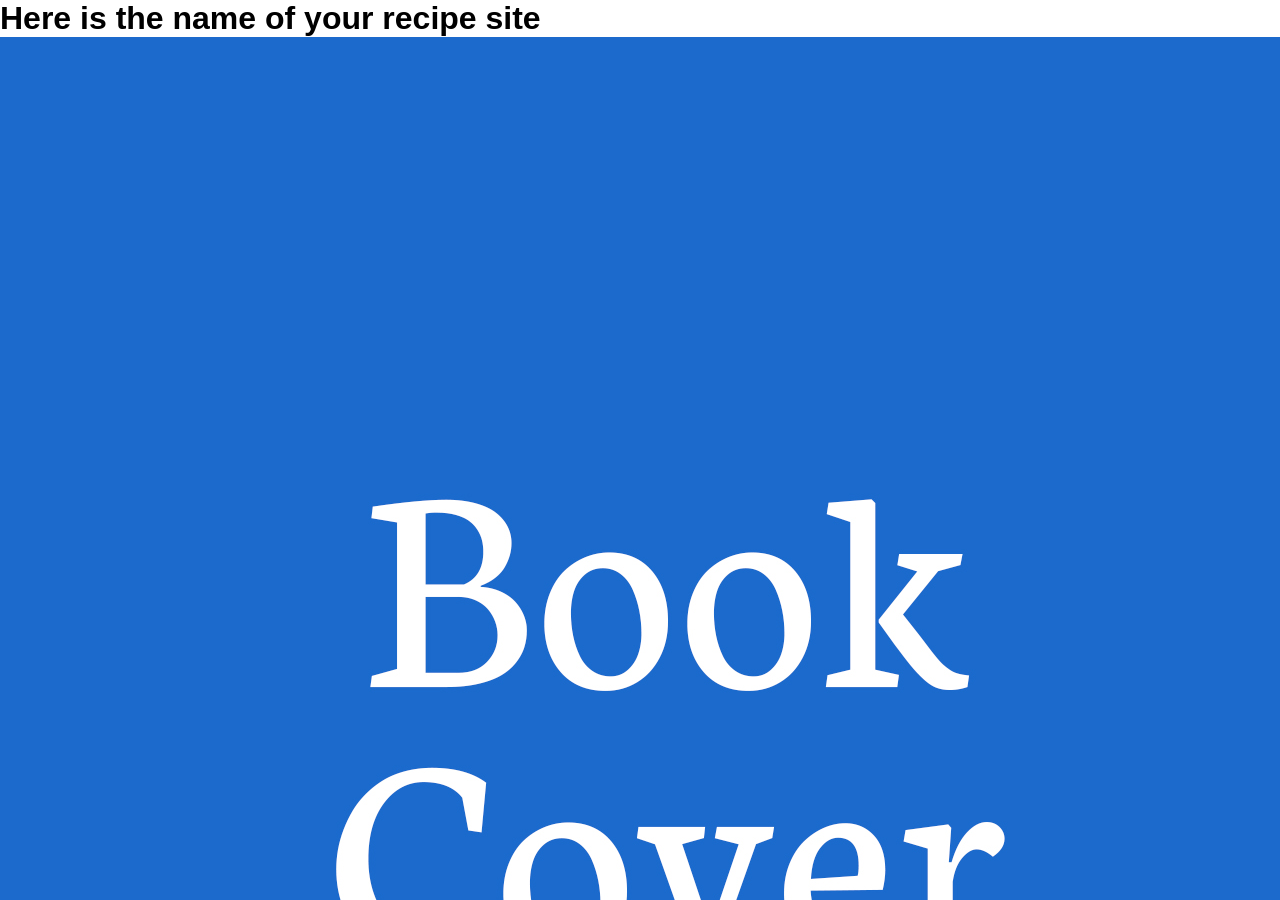
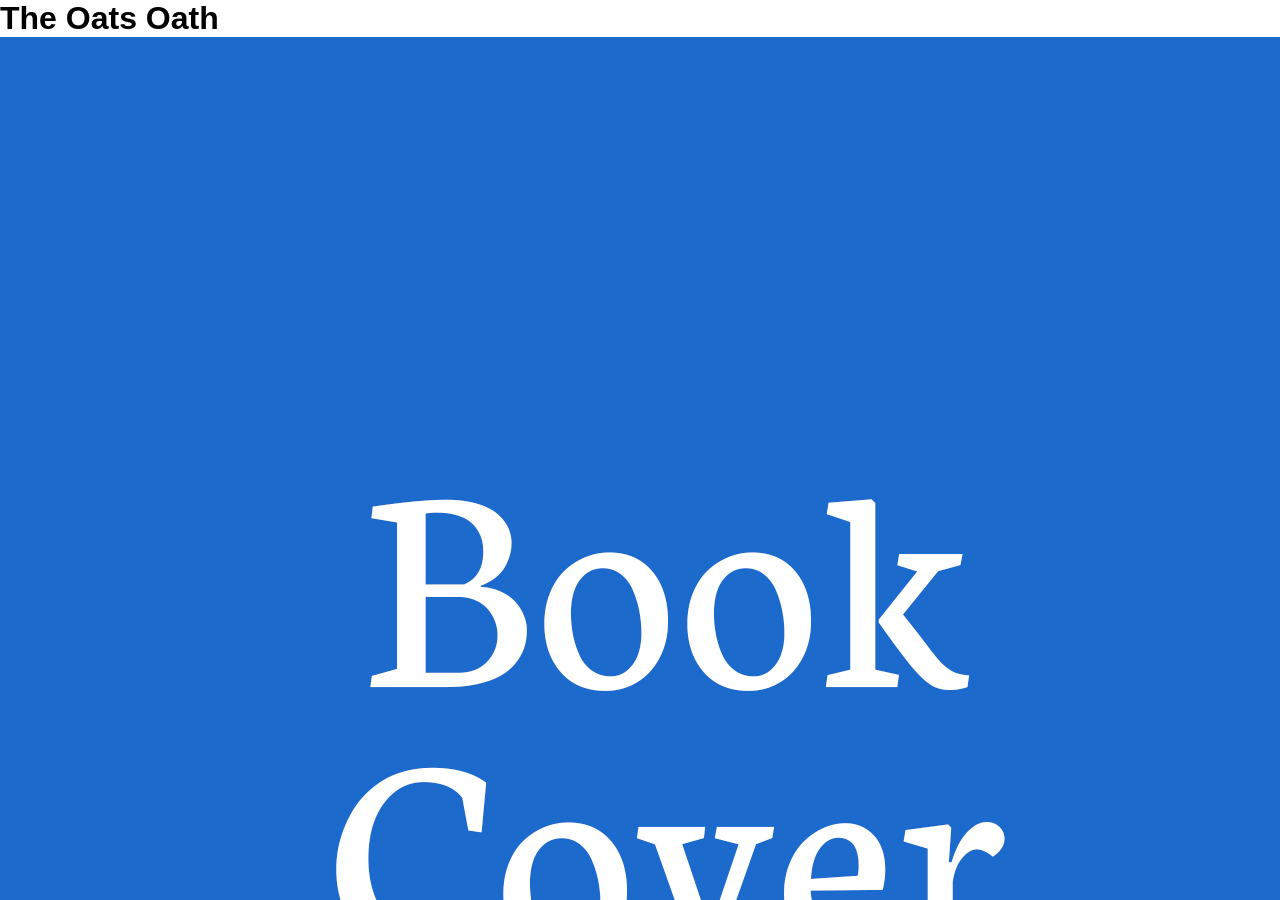
Before and after one commit to natalied0uglas/TheOatsOath, a Jekyll site: the page built from home/index.md, in a window 1280 px wide and 900 px high. Built offline with Jekyll 4.4.1, drawn with Linux system fonts in a browser that asks for light colours.

Commit message:
Update Home Page “index”

```diff
--- a/home/index.md
+++ b/home/index.md
@@ -1,9 +1,10 @@
 ---
+title: "The Oats Oath "
+coverimage: ../uploads/bookcover.jpg
+permalink: /
 layout: recipeshome
-title: Here is the name of your recipe site
-permalink: "/"
-coverimage: ../uploads/bookcover.jpg
 published: true
+date: 2023-01-31T14:50:07.379Z
 ---
 
 Here is an introduction to my recipe site
```
